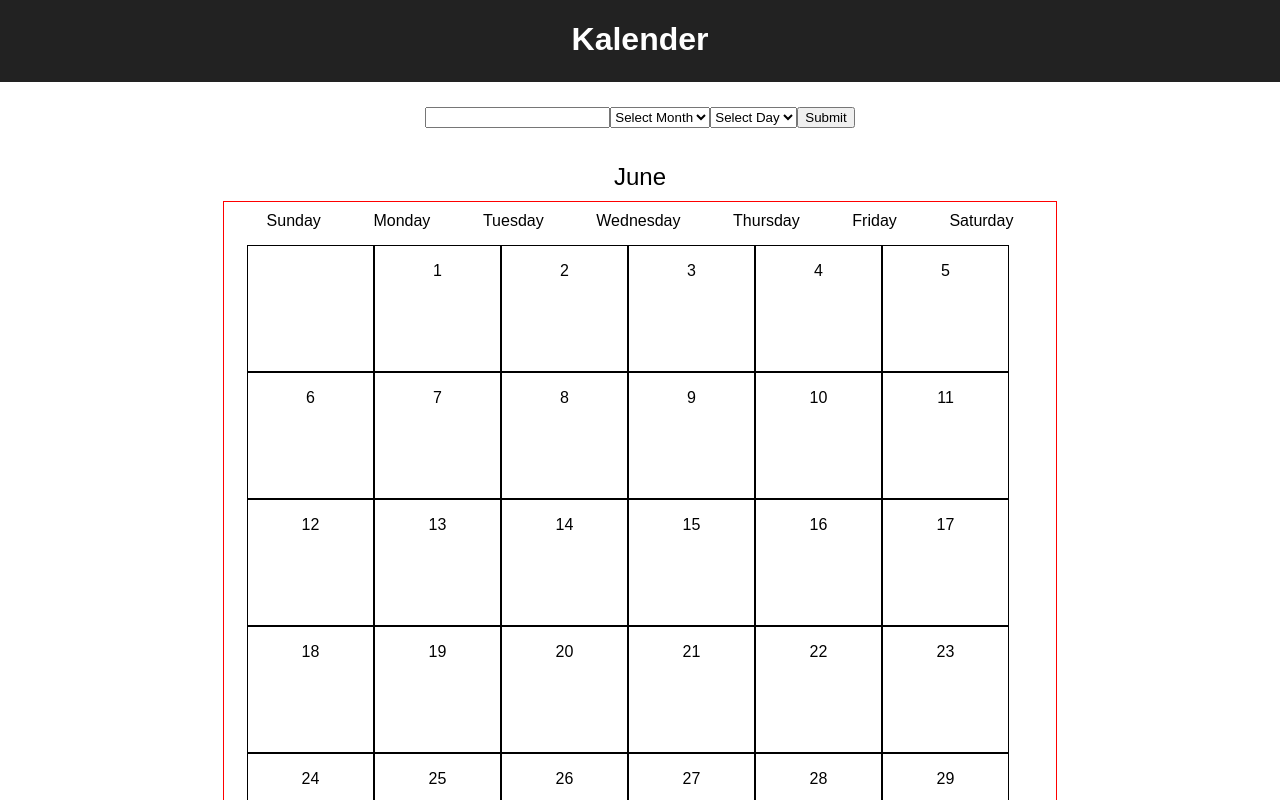
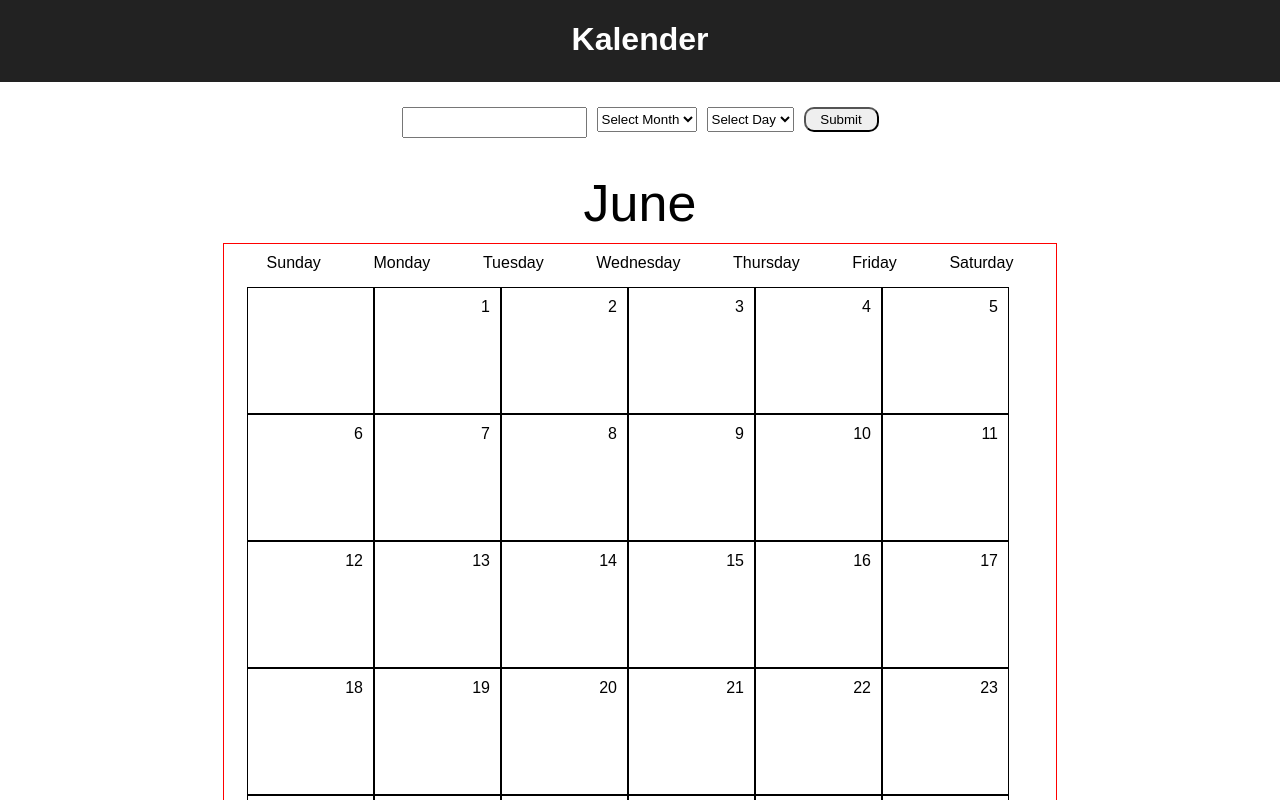
Before and after one commit to patrickjneel/Kalender, a React (Create React App) app: page / in a window 1280 px wide. Shown: the top 800 px of the page. Built offline with nearby package versions, Linux system fonts and the light colour scheme.

Commit message:
fixed days on calendar

```diff
--- a/src/components/Months.js
+++ b/src/components/Months.js
@@ -16,7 +16,7 @@ class Month extends Component {
     return JuneData.map((day, index) => {
       return (
         <div key={index} className="days-month">
-          <p>{day.day}</p>
+          <p class="individual-day">{day.day}</p>
           <p>{day.event}</p>
         </div>
       )
--- a/src/components/input-area.css
+++ b/src/components/input-area.css
@@ -3,3 +3,20 @@
   justify-content: center;
   padding: 25px;
 }
+
+input {
+  height: 25px;
+  margin: 0px 5px;
+}
+
+select {
+  height: 25px;
+  margin: 0px 5px;
+}
+
+button {
+  height: 25px;
+  width: 75px;
+  border-radius: 10px;
+  margin: 0px 5px;
+}
--- a/src/components/months.css
+++ b/src/components/months.css
@@ -6,7 +6,7 @@
 }
 
 .current-month {
-  font-size: 24px;
+  font-size: 52px;
   padding: 10px;
 }
 
@@ -36,3 +36,9 @@
   display: flex;
   justify-content: space-evenly;
 }
+
+.individual-day {
+  float: right;
+  margin: unset;
+  padding: 10px;
+}
```
